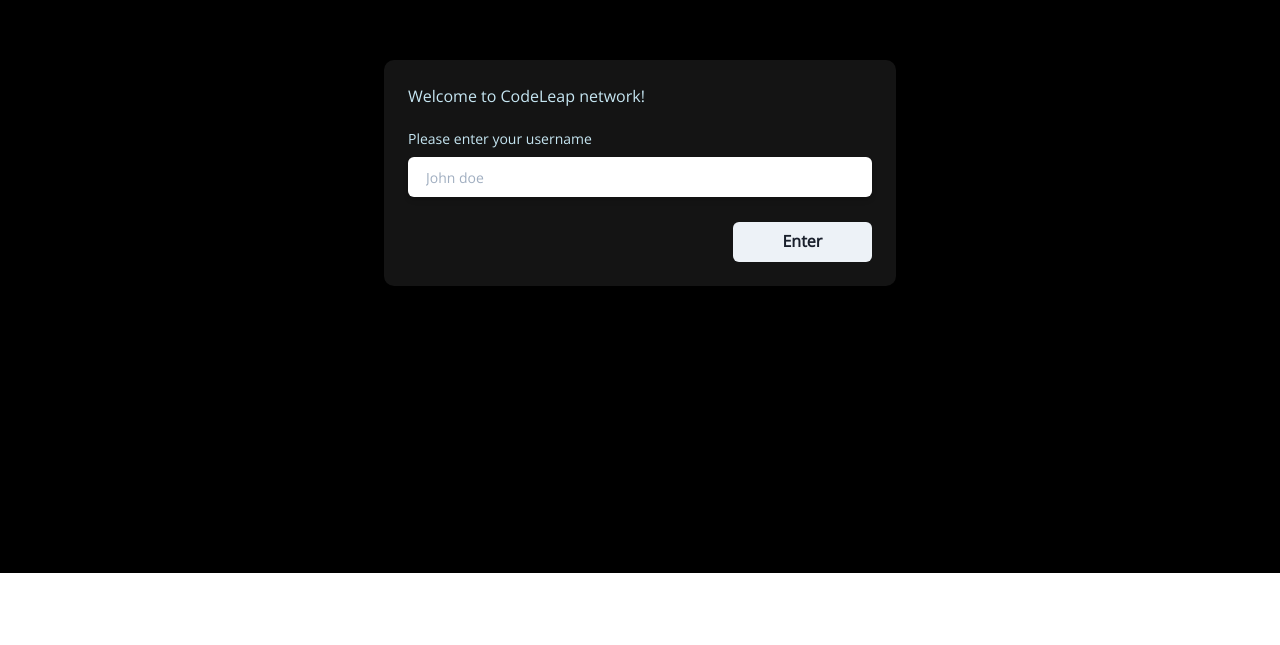
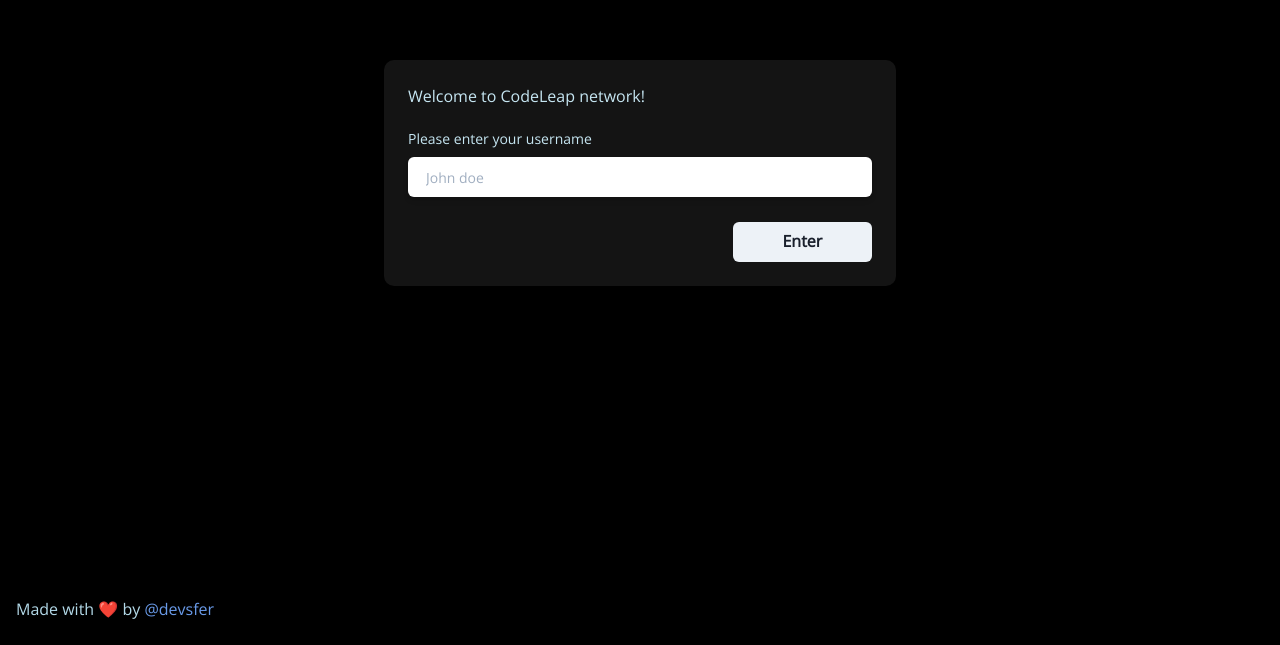
Before and after one commit to devsfer1/Codeleap-Network, a React (Create React App) app: page / in a window 1280 px wide. Shown: the part 227-872 px from the top of the page. Before the commit the page ends 800 px from the top, so only its background shows below. Built offline with nearby package versions, Linux system fonts and the light colour scheme; no server answers; a web font is replaced by a local one.

Commit message:
fix: sort by most recent on create

```diff
--- a/src/App.tsx
+++ b/src/App.tsx
@@ -1,6 +1,6 @@
 import React, { useState, useEffect, useCallback } from 'react'
 
-import { Flex } from '@chakra-ui/react'
+import { Flex, Text, Container, Link } from '@chakra-ui/react'
 import { PagesMain } from './pages/Main'
 import { PagesSignUp } from './pages/Signup'
 
@@ -36,6 +36,19 @@
         <Flex bg="#000000" direction="column" minH="100vh">
             {!loggedIn && <PagesSignUp onSubmit={handleSignUp} />}
             {loggedIn && <PagesMain />}
+            <Container maxW="container.xl" py="6">
+                <Flex>
+                    <Text color="#b3d9e8">
+                        Made with ❤️ by{' '}
+                        <Link
+                            href="https://www.linkedin.com/in/fernandochavesfc/"
+                            color="#699AE8"
+                        >
+                            @devsfer
+                        </Link>
+                    </Text>
+                </Flex>
+            </Container>
         </Flex>
     )
 }
--- a/src/components/Form/Create/index.tsx
+++ b/src/components/Form/Create/index.tsx
@@ -17,6 +17,7 @@
 import { updatePosts, selectPosts } from '../../../redux/postsSlice'
 
 import { FormInput } from '../Input'
+import _ from 'lodash'
 
 const createFormSchema: yup.SchemaOf<CreateFormData> = yup.object().shape({
     title: yup.string().required('Title required'),
@@ -36,9 +37,12 @@
         async data => {
             try {
                 await _create(data, user).then(res => {
-                    const postsCopy = [...posts]
+                    let postsCopy = [...posts]
                     postsCopy.push(res)
-                    dispatch(updatePosts(postsCopy))
+                    postsCopy = _.sortBy(postsCopy, function (dateObj) {
+                        return new Date(dateObj.created_datetime)
+                    })
+                    dispatch(updatePosts(postsCopy.reverse()))
 
                     toast({
                         title: `Post successfully created`,
--- a/src/components/Form/Edit/index.tsx
+++ b/src/components/Form/Edit/index.tsx
@@ -14,6 +14,7 @@
 import postServices from '../../../actions/post'
 import { useDispatch, useSelector } from 'react-redux'
 import { updatePosts, selectPosts } from '../../../redux/postsSlice'
+import _ from 'lodash'
 
 import { FormInput } from '../Input'
 
@@ -48,7 +49,7 @@
         async data => {
             try {
                 await _update(data, id).then(res => {
-                    const postsCopy = [...posts]
+                    let postsCopy = [...posts]
                     const index = postsCopy.findIndex(post => post.id === id)
                     postsCopy[index] = res
                     dispatch(updatePosts(postsCopy))
--- a/src/components/Post/index.tsx
+++ b/src/components/Post/index.tsx
@@ -12,11 +12,11 @@
     post: PostData
 }
 export function Post({ post }: PostProps): JSX.Element {
-    const teste = formatDistance(new Date(post.created_datetime), new Date(), {
+    const formatedDate = formatDistance(new Date(post.created_datetime), new Date(), {
         includeSeconds: true
     })
 
-    console.log(teste)
+    console.log(formatedDate)
 
     const { user } = useSelector(selectUser)
 
@@ -77,7 +77,7 @@
             <Flex direction="column" bg="#141414" py="6" px="6">
                 <Flex justifyContent="space-between" mb="5px">
                     <Text color="#C6E6F2">@{post.username}</Text>
-                    <Text color="#C6E6F2">{`${teste} ago`}</Text>
+                    <Text color="#C6E6F2">{`${formatedDate} ago`}</Text>
                 </Flex>
                 <Text color="#C6E6F2">{post.content}</Text>
             </Flex>
```
